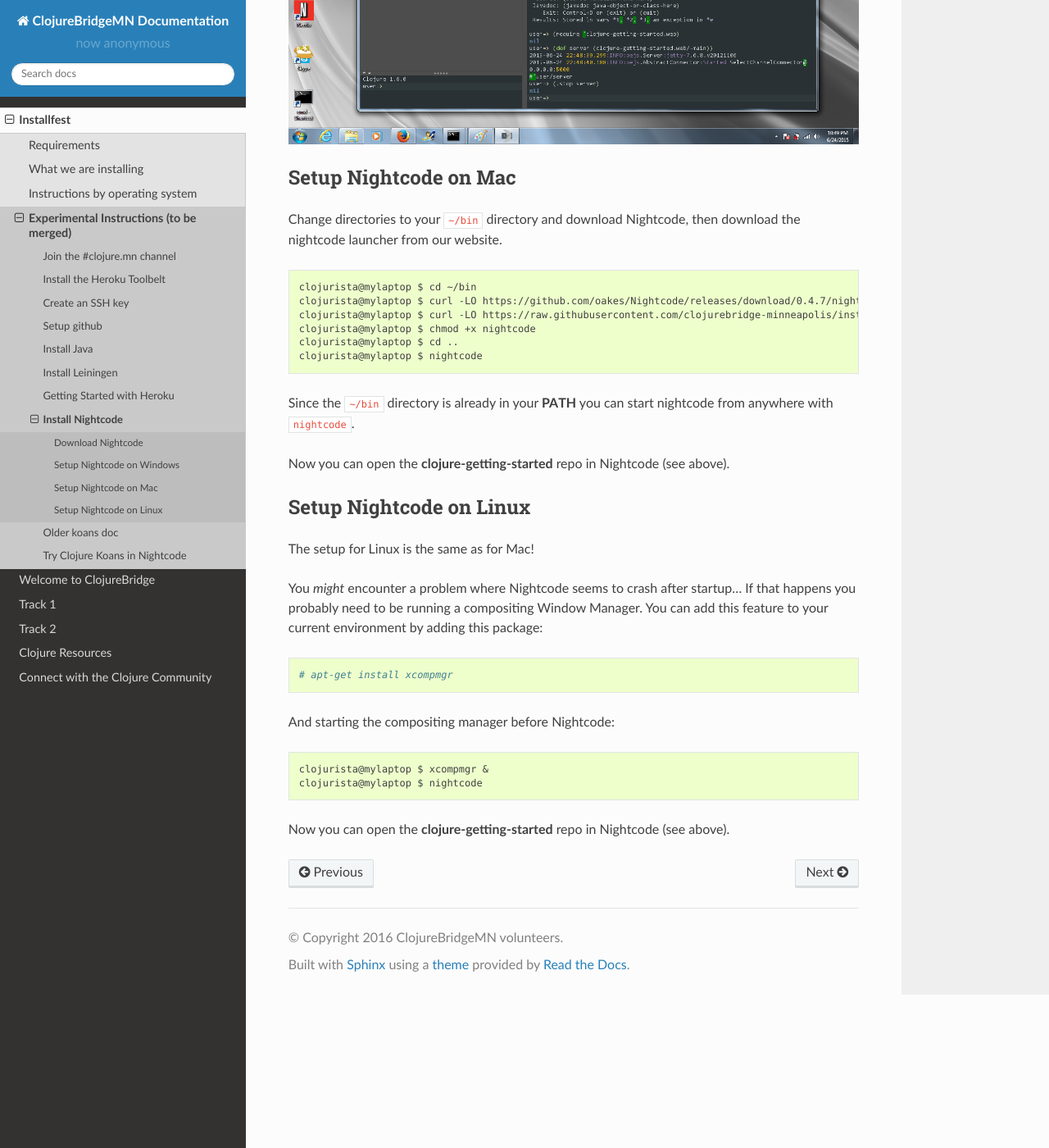
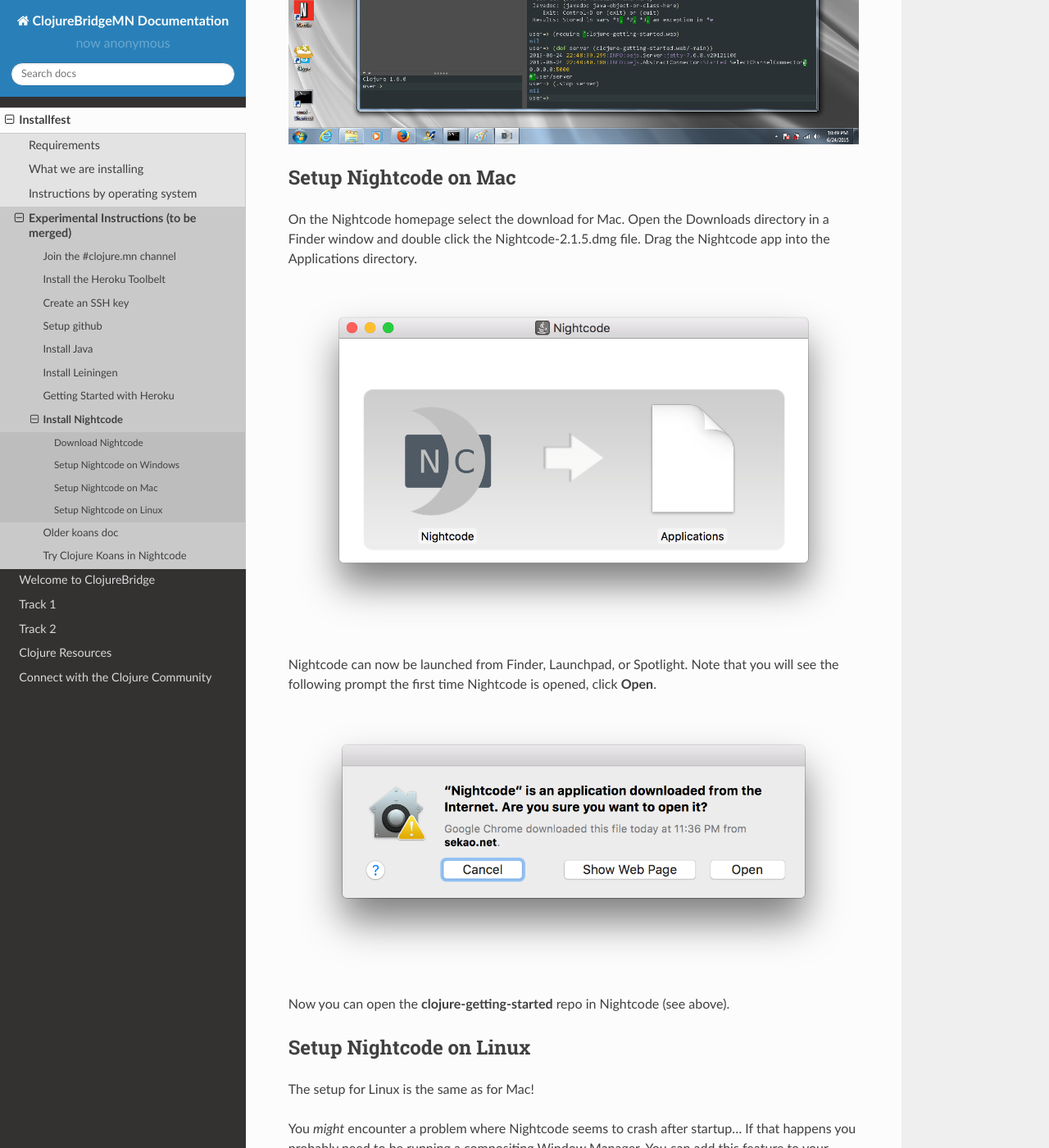
Before and after one commit to clojurebridge-minneapolis/installfest, a Sphinx documentation site: the page built from docs/setup_new_nightcode.md, in a window 1280 px wide and 1400 px high, scrolled down 2070 px. Shown: the whole window at 82% size. Built offline with Sphinx 7.4.7 and the Read the Docs theme 2.0.0, drawn with Linux system fonts in a browser that asks for light colours.

Commit message:
Updated Nightcode install on Mac (Issue #12)

`````diff
--- a/docs/setup_new_nightcode.md
+++ b/docs/setup_new_nightcode.md
@@ -31,20 +31,17 @@
 
 ## Setup Nightcode on Mac
 
-Change directories to your `~/bin` directory and download Nightcode,
-then download the nightcode launcher from our website.
+On the Nightcode homepage select the download for Mac. Open the Downloads
+directory in a Finder window and double click the Nightcode-2.1.5.dmg file.
+Drag the Nightcode app into the Applications directory.
 
-````
-clojurista@mylaptop $ cd ~/bin
-clojurista@mylaptop $ curl -LO https://github.com/oakes/Nightcode/releases/download/0.4.7/nightcode-0.4.7-standalone.jar
-clojurista@mylaptop $ curl -LO https://raw.githubusercontent.com/clojurebridge-minneapolis/installfest/experimental/docs/nightcode
-clojurista@mylaptop $ chmod +x nightcode
-clojurista@mylaptop $ cd ..
-clojurista@mylaptop $ nightcode
-````
+![Mac Install](img/new/nc_mac0.png)
 
-Since the `~/bin` directory is already in your **PATH** you can
-start nightcode from anywhere with `nightcode`.
+Nightcode can now be launched from Finder, Launchpad, or Spotlight. Note
+that you will see the following prompt the first time Nightcode is opened,
+click **Open**.
+
+![Open Prompt](img/new/nc_mac1.png)
 
 Now you can open the **clojure-getting-started** repo in Nightcode (see above).
 
`````
Also changed, not shown: docs/img/new/nc_mac0.png (added), docs/img/new/nc_mac1.png (added).
